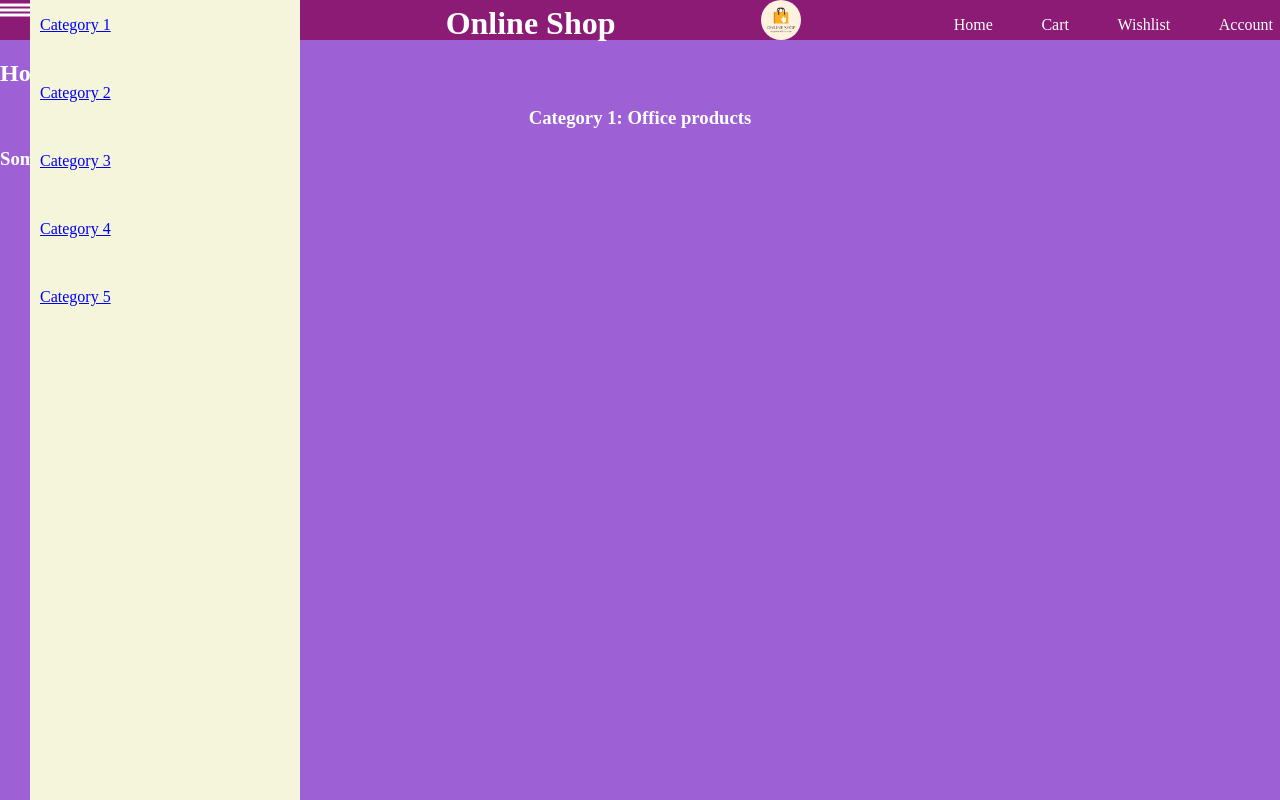
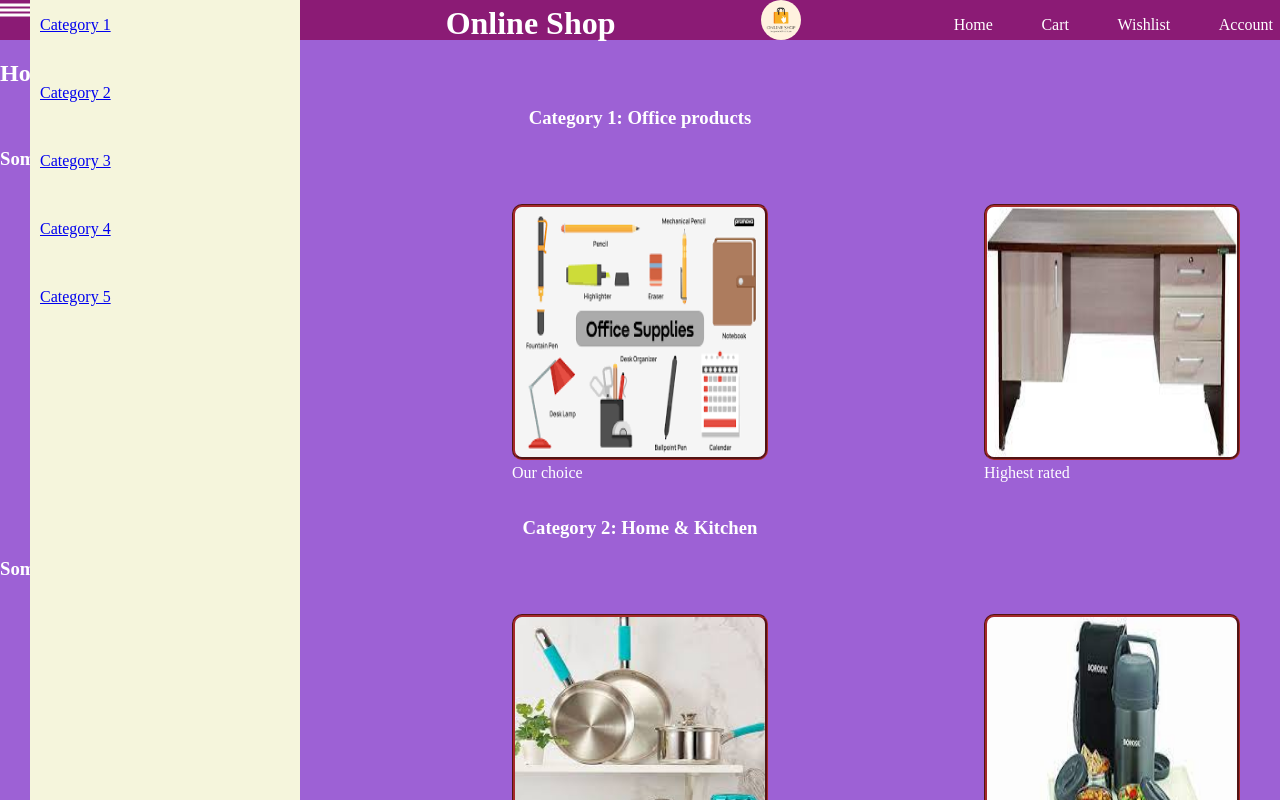
Before and after one commit to coderDruti/E-commerce-product-catalogue, a React (Vite) app: page / in a window 1280 px wide. Shown: the top 800 px of the page. Built offline with nearby package versions, Linux system fonts and the light colour scheme.

Commit message:
minor changes in CSS

```diff
--- a/App.css
+++ b/App.css
@@ -115,10 +115,10 @@ section h3.prod {
   max-width: max-content;
   color: rgb(255, 255, 255);
 }
-/* .articles {
+.articles {
   display: flex;
   justify-content: space-between;
-} */
+}
 .caption {
   color: rgb(255, 255, 255);
 }
--- a/Category.jsx
+++ b/Category.jsx
@@ -17,9 +17,9 @@ export default function Category({ catNumber, prods, ...s }) {
       </h3>
       <h3 className="prod">Some of our products</h3>
       <div className="articles">
-        <Article className="article" Image={Image1} caption={"Best Seller"} />
-        <Article className="article" Image={Image2} caption={"Our choice"} />
-        <Article className="article" Image={Image3} caption={"Highest rated"} />
+        <Article Image={Image1} caption={"Best Seller"} />
+        <Article Image={Image2} caption={"Our choice"} />
+        <Article Image={Image3} caption={"Highest rated"} />
       </div>
     </section>
   );
```
